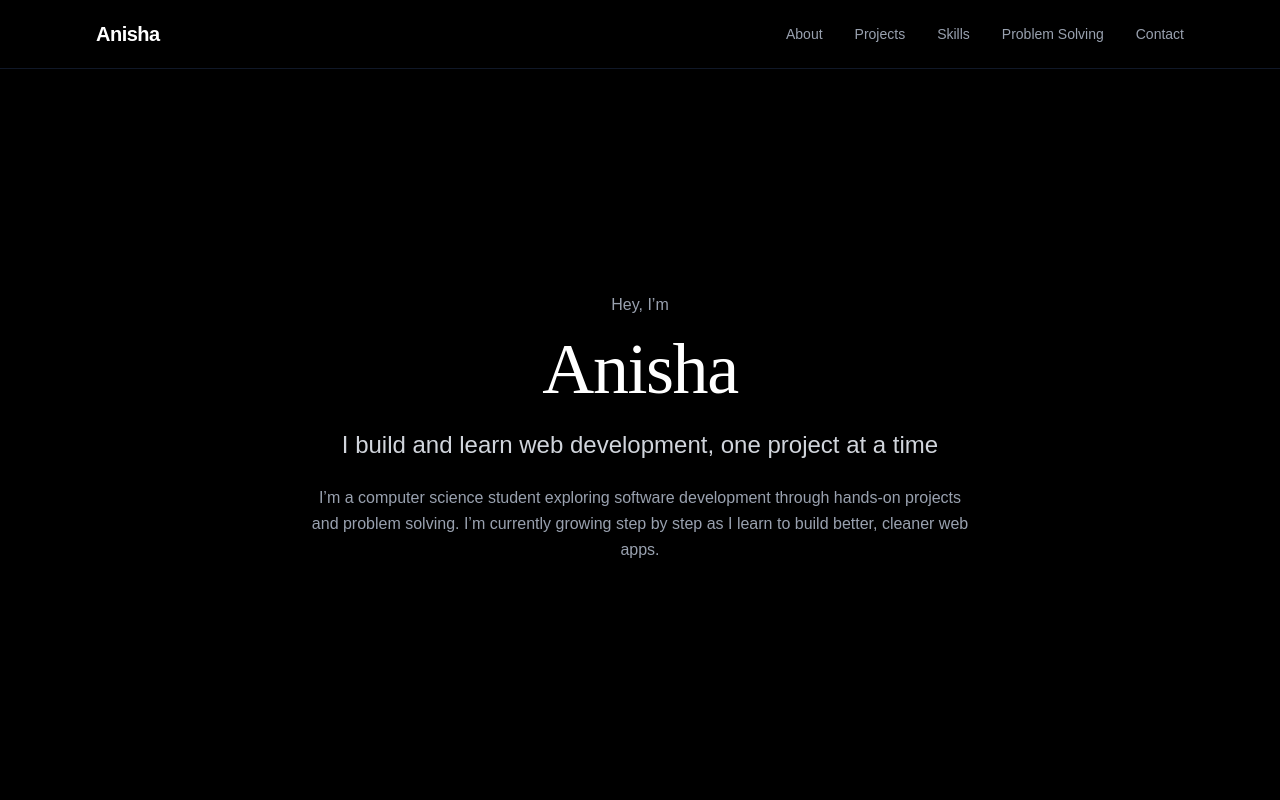
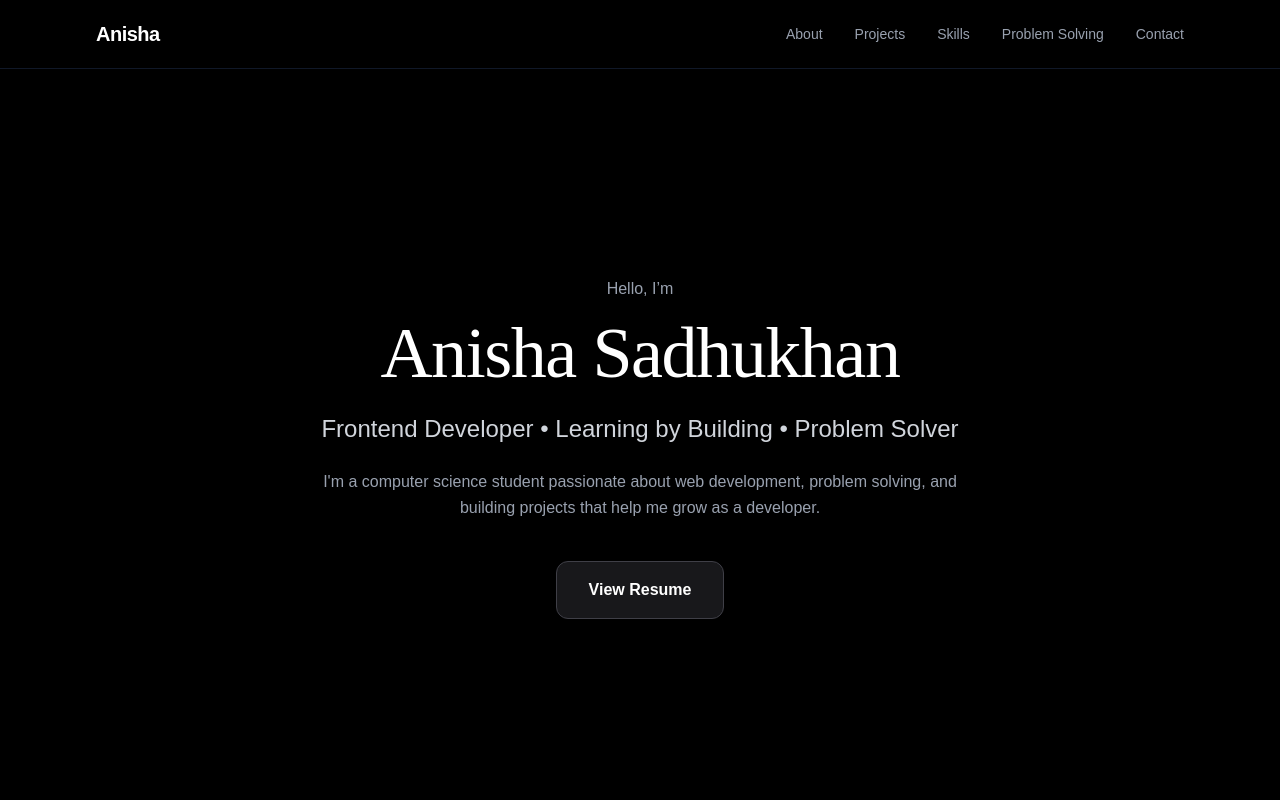
Before and after one commit to anishas0501-hub/portfolio, a Next.js app: page / in a window 1280 px wide. Shown: the top 800 px of the page. Built offline with nearby package versions, Linux system fonts and the light colour scheme.

Commit message:
Polish portfolio homepage and contact section

```diff
--- a/src/app/page.tsx
+++ b/src/app/page.tsx
@@ -5,6 +5,7 @@ import Skills from "@/components/Skills";
 import Projects from "@/components/Projects";
 import ProblemSolving from "@/components/ProblemSolving";
 import Contact from "@/components/Contact";
+import Footer from "@/components/Footer";
 
 export default function Home() {
   return (
@@ -16,6 +17,7 @@ export default function Home() {
       <Skills />
       <ProblemSolving />
       <Contact />
+      <Footer />
     </main>
   );
 }
--- a/src/components/Contact.tsx
+++ b/src/components/Contact.tsx
@@ -7,7 +7,7 @@ export default function Contact() {
       className="py-20 px-6 max-w-4xl mx-auto"
     >
       <h2 className="text-3xl font-bold mb-8 text-center">
-        Contact Me
+        Let's Connect!
       </h2>
 
       <div className="bg-white dark:bg-zinc-900 rounded-2xl shadow-md p-8 border border-zinc-200 dark:border-zinc-800">
@@ -16,18 +16,30 @@ export default function Contact() {
           projects. Feel free to reach out!
         </p>
 
-        <div className="space-y-6">
+        <div className="space-y-4 max-w-xl mx-auto">
           <a
             href="mailto:anisha251044@iiitmanipur.ac.in"
-            className="flex items-center gap-4 hover:translate-x-1 transition"
+            className="
+              flex items-center gap-4
+              p-3 rounded-lg
+              hover:bg-zinc-800
+              hover:translate-x-1
+              transition-all duration-300
+            "
           >
-            <Mail size={22} />
+            <Mail size={24} />
             <span>anisha251044@iiitmanipur.ac.in</span>
           </a>
 
           <a
             href="tel:+916291352421"
-            className="flex items-center gap-4 hover:translate-x-1 transition"
+            className="
+              flex items-center gap-4
+              p-3 rounded-lg
+              hover:bg-zinc-800
+              hover:translate-x-1
+              transition-all duration-300
+            "
           >
             <Phone size={22} />
             <span>+91 62913 52421</span>
@@ -37,10 +49,32 @@ export default function Contact() {
             href="https://www.linkedin.com/in/anisha-sadhukhan-a17646237/"
             target="_blank"
             rel="noopener noreferrer"
-            className="flex items-center gap-4 hover:translate-x-1 transition"
+            className="
+              flex items-center gap-4
+              p-3 rounded-lg
+              hover:bg-zinc-800
+              hover:translate-x-1
+              transition-all duration-300
+            "
           >
-            <Link size={22} />
+            <Link size={24} />
             <span>LinkedIn Profile</span>
+          </a>
+
+          <a
+            href="https://github.com/anishas0501-hub"
+            target="_blank"
+            rel="noopener noreferrer"
+            className="
+              flex items-center gap-4
+              p-3 rounded-lg
+              hover:bg-zinc-800
+              hover:translate-x-1
+              transition-all duration-300
+            "
+          >
+            <Link size={24} />
+            <span>GitHub Profile</span>
           </a>
         </div>
       </div>
--- /dev/null
+++ b/src/components/Footer.tsx
@@ -0,0 +1,15 @@
+export default function Footer() {
+  return (
+    <footer className="border-t border-zinc-800 py-8 mt-20">
+      <div className="max-w-6xl mx-auto px-6 text-center">
+        <p className="text-zinc-500 text-sm">
+          © 2026 Anisha Sadhukhan
+        </p>
+
+        <p className="text-zinc-600 text-sm mt-2">
+          Built with Next.js & Tailwind CSS, and lots of ❤️
+        </p>
+      </div>
+    </footer>
+  );
+}
--- a/src/components/Hero.tsx
+++ b/src/components/Hero.tsx
@@ -5,7 +5,7 @@ export default function Hero() {
 
         {/* Greeting */}
         <p className="text-gray-400 mb-4">
-          Hey, I’m
+          Hello, I’m
         </p>
 
         {/* Name (styled) */}
@@ -22,21 +22,38 @@ export default function Hero() {
             letterSpacing: "-0.02em",
           }}
         >
-          Anisha
+          Anisha Sadhukhan
         </h1>
 
         {/* Soft identity line */}
         <h2 className="text-xl md:text-2xl text-gray-300 mb-6">
-          I build and learn web development, one project at a time
+          Frontend Developer • Learning by Building • Problem Solver
         </h2>
 
         {/* Description */}
         <p className="text-gray-400 leading-relaxed mb-10 max-w-2xl mx-auto">
-          I’m a computer science student exploring software development
-          through hands-on projects and problem solving. I’m currently
-          growing step by step as I learn to build better, cleaner web apps.
+          I'm a computer science student passionate about web development, problem solving, and building projects that help me grow as a developer.
         </p>
-
+        <a
+          href="/AnishaResume.pdf"
+          target="_blank"
+          rel="noopener noreferrer"
+          className="
+            inline-flex items-center gap-2
+            px-8 py-4
+            rounded-xl
+            border border-zinc-700
+            bg-zinc-900
+            text-white
+            font-semibold
+            hover:bg-zinc-800
+            hover:border-zinc-500
+            hover:scale-105
+            transition-all duration-300
+          "
+        >
+          View Resume
+        </a>
       </div>
     </section>
   );
```
Also changed, not shown: 1 other file (tests, documents, lock files or other folders).
